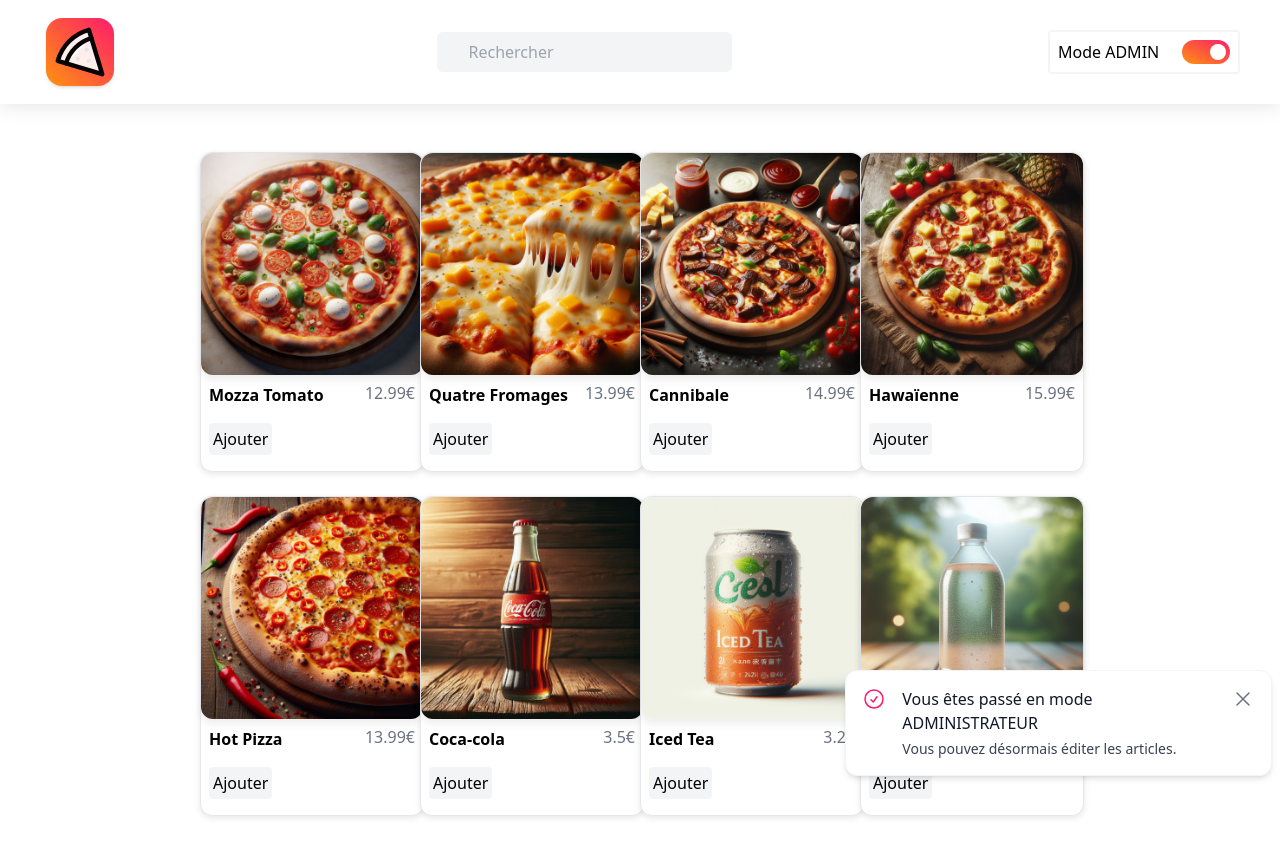
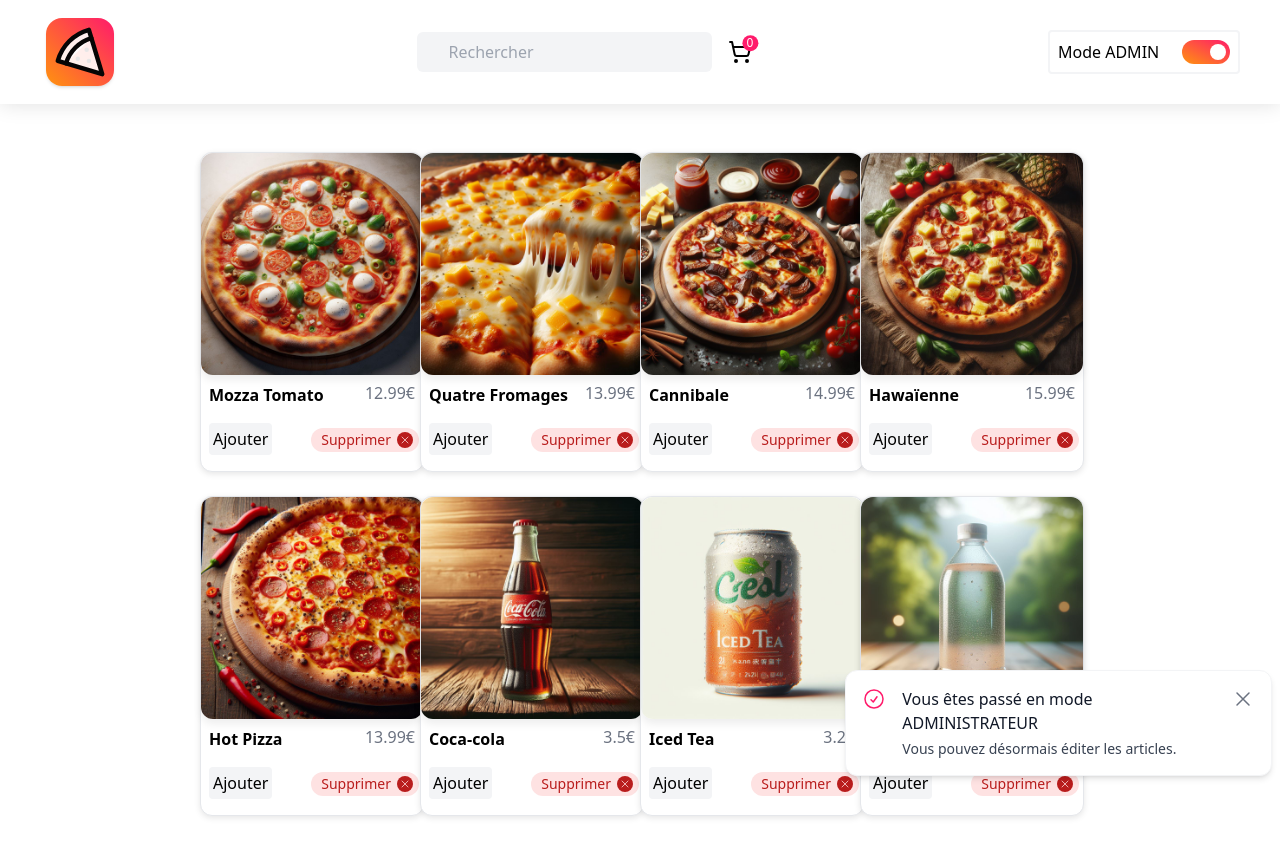
Before and after one commit to lucasdlp/Pizzalicious, a React (Vite) app: page / in a window 1280 px wide. Both pictures are taken after a click on the label "Mode ADMIN". Shown: the top 856 px of the page. Built offline with nearby package versions, Linux system fonts and the light colour scheme.

Commit message:
rectification erreur lucid icon + ajout bouton supprimer (non fonctionnel) et du panier (non fonctionnel)

```diff
--- a/src/components/Card.jsx
+++ b/src/components/Card.jsx
@@ -1,9 +1,13 @@
 import React from "react";
+import { useAdminContext } from "../context/AdminContext";
 import AddToCart from "./AddToCart";
+import DeleteCard from "./DeleteCard";
 
 const Card = ({ name, url, price }) => {
+  const { AdminMod } = useAdminContext();
+
   return (
-    <div className="card cursor-pointer w-56 h-80 bg-white border-[1px] border-gray-200 mb-6 rounded-xl active:scale-[0.98] ease-out duration-150  ">
+    <div className="card cursor-pointer w-56 h-80 bg-white border-[1px] border-gray-200 mb-6 rounded-xl active:scale-[0.98] ease-out duration-150 relative ">
       <img
         src={url}
         alt={name}
@@ -13,8 +17,10 @@
         <h3 className="font-bold  mt-1">{name}</h3>
         <p className="text-gray-500">{price}€</p>
       </div>
-      <AddToCart />
-      {/* <CircleX /> */}
+      <div className="flex items-center justify-between ">
+        <AddToCart />
+        {AdminMod && <DeleteCard />}
+      </div>
     </div>
   );
 };
--- /dev/null
+++ b/src/components/Cart.jsx
@@ -0,0 +1,19 @@
+import { ShoppingCart } from "lucide-react";
+import React from "react";
+
+const Cart = () => {
+  const handleClick = () => {
+    console.log("ok");
+  };
+
+  return (
+    <div className="cursor-pointer relative " onClick={handleClick}>
+      <span className="absolute w-4 h-4 bg-secondary text-white right-0 top-0 text-xs  rounded-xl translate-x-[40%] translate-y-[-30%] flex items-center justify-center ">
+        0
+      </span>
+      <ShoppingCart />
+    </div>
+  );
+};
+
+export default Cart;
--- /dev/null
+++ b/src/components/CartContainer.jsx
@@ -0,0 +1,7 @@
+import React from "react";
+
+const CartContainer = () => {
+  return <div></div>;
+};
+
+export default CartContainer;
--- /dev/null
+++ b/src/components/DeleteCard.jsx
@@ -0,0 +1,30 @@
+import React from "react";
+
+const DeleteCard = () => {
+  return (
+    <div className="mr-1">
+      <span className="inline-flex items-center justify-center rounded-full bg-red-100  px-2.5 py-0.5 text-red-700">
+        <p className="whitespace-nowrap text-sm">Supprimer</p>
+
+        <button className="-me-1 ms-1.5 inline-block rounded-full bg-red-700 p-0.5 text-red-100 transition hover:bg-red-300">
+          <svg
+            xmlns="http://www.w3.org/2000/svg"
+            fill="none"
+            viewBox="0 0 24 24"
+            strokeWidth="1.5"
+            stroke="currentColor"
+            className="h-3 w-3"
+          >
+            <path
+              strokeLinecap="round"
+              strokeLinejoin="round"
+              d="M6 18L18 6M6 6l12 12"
+            />
+          </svg>
+        </button>
+      </span>
+    </div>
+  );
+};
+
+export default DeleteCard;
--- a/src/components/Navbar.jsx
+++ b/src/components/Navbar.jsx
@@ -1,5 +1,6 @@
 import { useAdminContext } from "../context/AdminContext";
 import SearchBar from "./SearchBar";
+import Cart from "./Cart";
 
 const Navbar = ({ setClose, setSearchFood }) => {
   const { AdminMod, setAdminMod } = useAdminContext();
@@ -14,8 +15,9 @@
       <div className="logo">
         <img className="w-20" src="./logo.svg" alt="logo" />
       </div>
-      <div className="search-bar">
+      <div className="search-bar flex items-center gap-4">
         <SearchBar setSearchFood={setSearchFood} />
+        <Cart />
       </div>
       <div className="admin-bar border-2 border-gray-100 w-48 p-2 rounded flex items-center justify-between">
         <label
```
